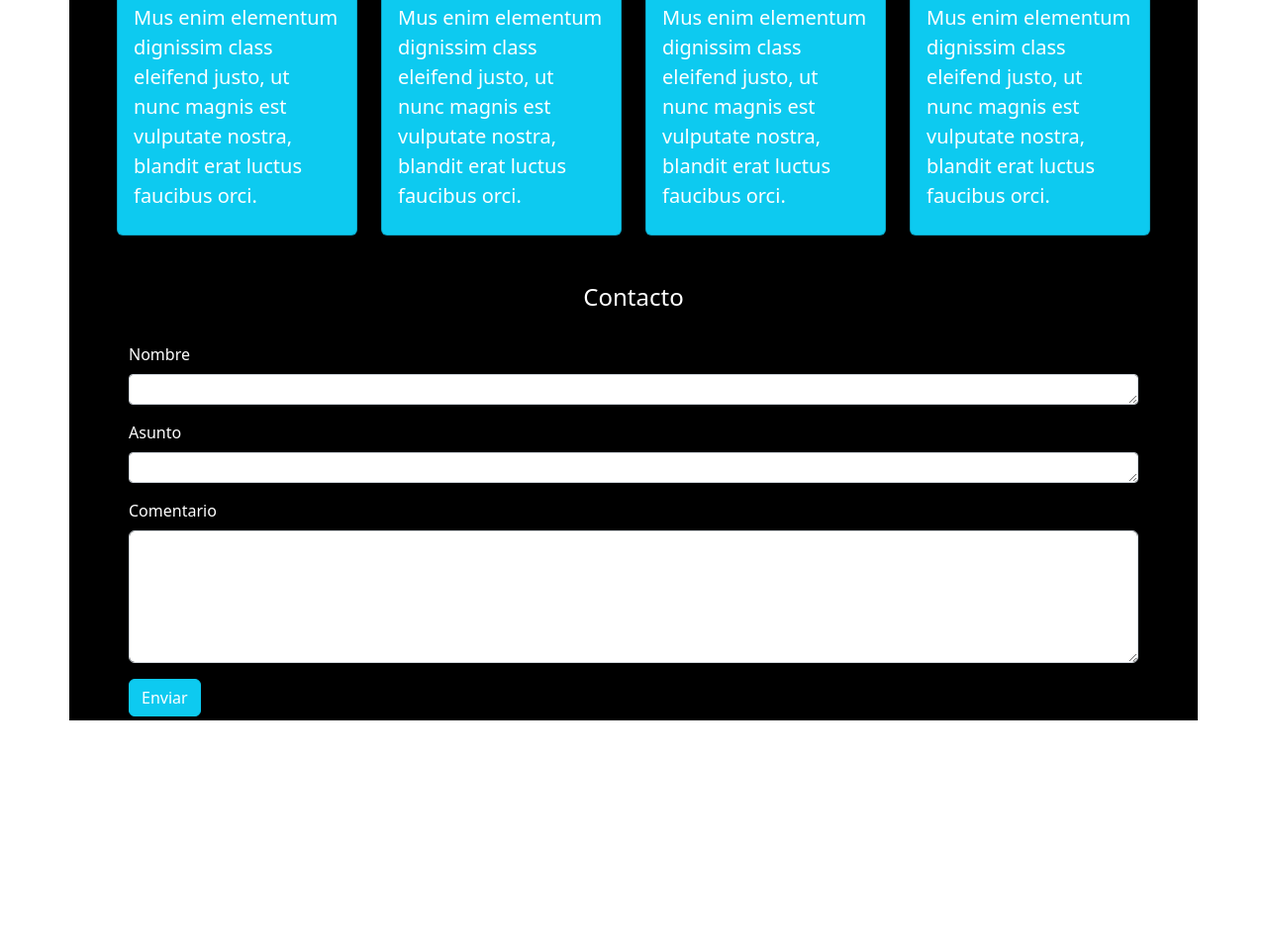
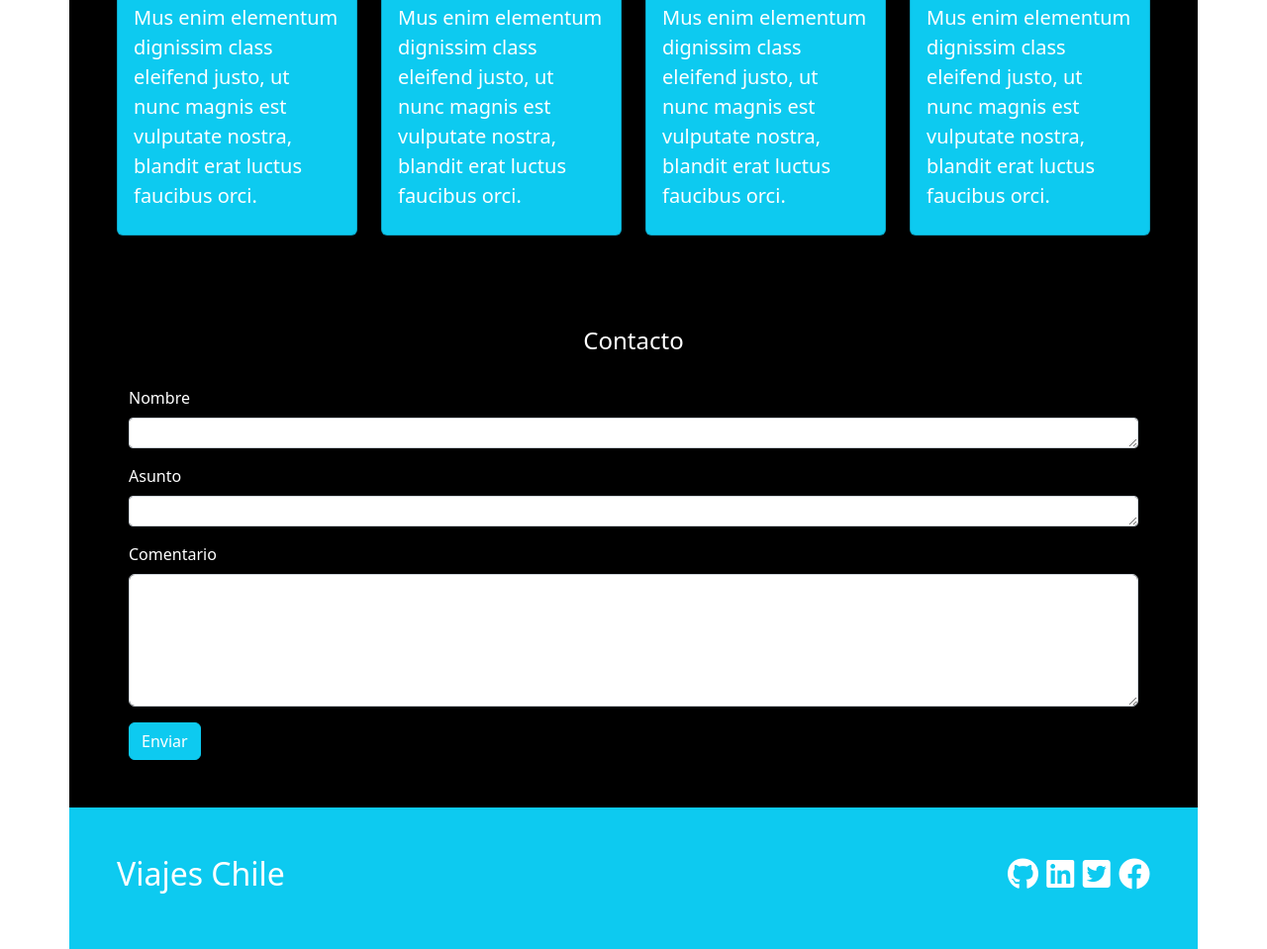
Before and after one commit to Palomaschultze/Evaluaci-n-Viajes-de-Chile, a plain HTML site: page index.html in a window 1280 px wide. Shown: the part 1646-2605 px from the top of the page at 99% size. Before the commit the page ends 2374 px from the top, so only its background shows below. Drawn offline with nearby package versions, Linux system fonts and the light colour scheme.

Commit message:
Quinta versión footer

```diff
--- a/Assets/css/style.css
+++ b/Assets/css/style.css
@@ -63,3 +63,8 @@ z-index: 10;
     background-size: cover;
     background-position: center;
 }
+
+#final {
+    display: flex;
+    justify-content: space-between;
+}
--- a/index.html
+++ b/index.html
@@ -131,7 +131,7 @@
     </section>
 
 <!--Contacto-->
-<section class="container bg-black text-white py-1 px-5">
+<section class="container bg-black text-white py-5 px-5">
   <h2 id="contacto" class="text-center py-4 fs-4" >Contacto</h2>
 <form class="container">
   <div class="mb-3">
@@ -150,6 +150,19 @@
 </form>
 </section>
 
+<!--footer-->
+<footer>
+  <div id="final" class="container px-5 py-5 bg-info text-white">
+    <h2>Viajes Chile</h2>
+    <h2><i class="fa-brands fa-github"></i>
+      <i class="fa-brands fa-linkedin"></i>
+      <i class="fa-brands fa-square-twitter"></i>
+      <i class="fa-brands fa-facebook"></i></h2>
+  </div>
+</footer>
+
+
+
 <!--Bootstrap-->
   <script src="assets/js/bootstrap.bundle.min.js"></script>
 
```
